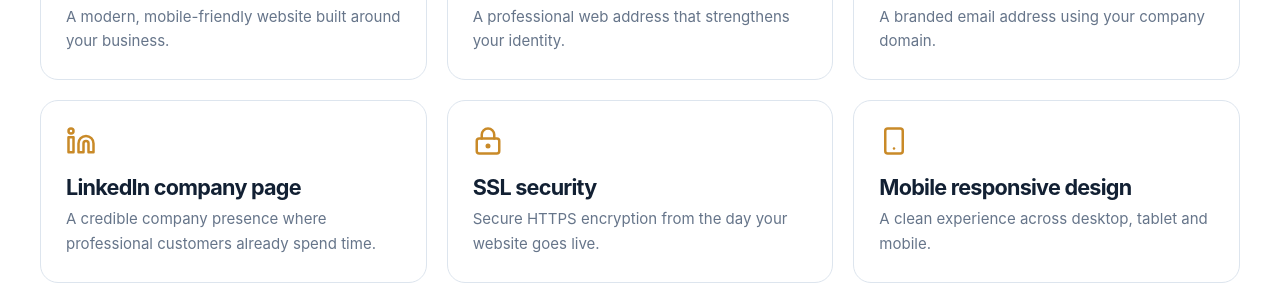
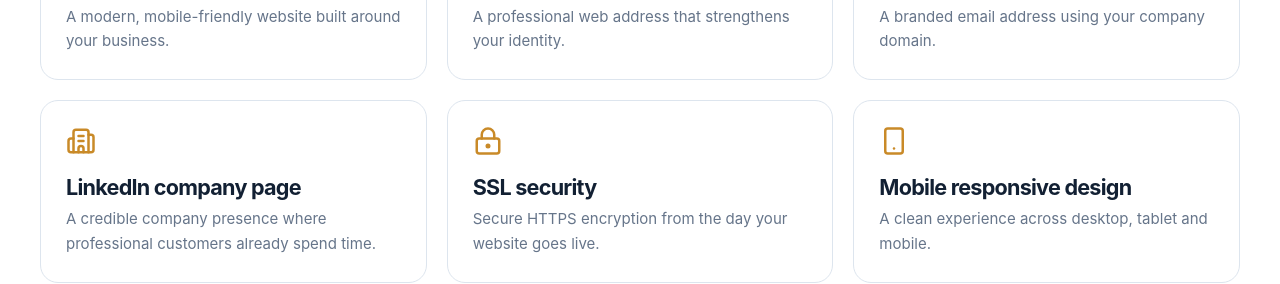
Before and after one commit to JamesMarime/marimetech-website, a Next.js app: page /launch-your-business in a window 1280 px wide. Shown: the part 1300-1584 px from the top of the page. Built offline with nearby package versions, Linux system fonts and the light colour scheme.

Commit message:
Fix Launch page icon build error

```diff
--- a/app/launch-your-business/page.tsx
+++ b/app/launch-your-business/page.tsx
@@ -6,7 +6,7 @@
   Cloud,
   Globe2,
   Laptop,
-  Linkedin,
+  Building2,
   LockKeyhole,
   Mail,
   Search,
@@ -19,7 +19,7 @@
   ['Professional website', 'A modern, mobile-friendly website built around your business.', <Laptop key="i"/>],
   ['Custom domain', 'A professional web address that strengthens your identity.', <Globe2 key="i"/>],
   ['Business email', 'A branded email address using your company domain.', <Mail key="i"/>],
-  ['LinkedIn company page', 'A credible company presence where professional customers already spend time.', <Linkedin key="i"/>],
+  ['LinkedIn company page', 'A credible company presence where professional customers already spend time.', <Building2 key="i"/>],
   ['SSL security', 'Secure HTTPS encryption from the day your website goes live.', <LockKeyhole key="i"/>],
   ['Mobile responsive design', 'A clean experience across desktop, tablet and mobile.', <Smartphone key="i"/>],
   ['Google search setup', 'The essential setup that helps search engines discover your business.', <Search key="i"/>],
```
Also changed, not shown: 1 other file (tests, documents, lock files or other folders).
